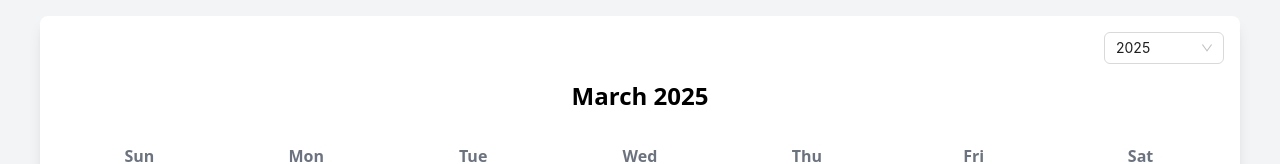
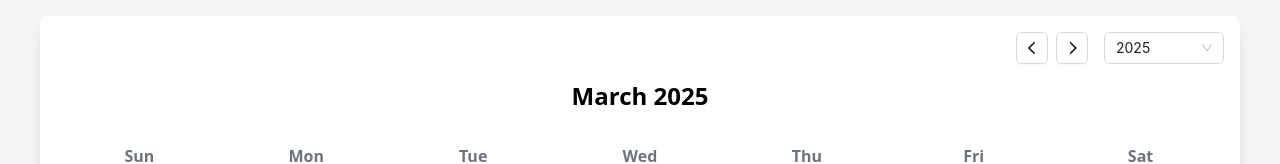
Before and after one commit to petera2c/social-calendar, a React (Create React App) app: page / in a window 1280 px wide. Shown: the top 164 px of the page. Built offline with nearby package versions, Linux system fonts and the light colour scheme.

Commit message:
Calendar header navigation working

```diff
--- a/src/components/CalendarHeader.tsx
+++ b/src/components/CalendarHeader.tsx
@@ -1,6 +1,11 @@
 import React from "react";
-import { Select } from "antd";
+import { Button, Select } from "antd";
 import { CalendarProps } from "../types/calendar";
+import { FontAwesomeIcon } from "@fortawesome/react-fontawesome";
+import {
+  faChevronLeft,
+  faChevronRight,
+} from "@fortawesome/free-solid-svg-icons";
 
 const { Option } = Select;
 
@@ -10,36 +15,32 @@ const CalendarHeader: React.FC<CalendarProps> = ({
   onNextMonth,
   onYearChange,
 }) => {
-  // Generate year options (e.g., ±10 years from current year)
+  // Generate year options (e.g., +10 years from current year)
   const currentYear = currentDate.year();
-  const years = Array.from({ length: 21 }, (_, i) => currentYear - 10 + i);
+  const years = Array.from({ length: 21 }, (_, i) => currentYear + i);
 
   return (
     <div className="mb-6">
       {/* Navigation Icons Above */}
-      <div className="flex justify-between items-center mb-4">
-        <div className="flex space-x-4">
-          <button
+      <div className="flex justify-end items-center mb-4 gap-4">
+        <div className="flex gap-2">
+          <Button
             onClick={onPrevMonth}
-            className="text-gray-600 hover:text-gray-800 text-xl"
             aria-label="Previous Month"
-          >
-            <i className="fas fa-angle-double-left"></i>
-          </button>
-          <button
+            icon={<FontAwesomeIcon icon={faChevronLeft} />}
+          />
+          <Button
             onClick={onNextMonth}
-            className="text-gray-600 hover:text-gray-800 text-xl"
             aria-label="Next Month"
-          >
-            <i className="fas fa-angle-double-right"></i>
-          </button>
+            icon={<FontAwesomeIcon icon={faChevronRight} />}
+          />
         </div>
         {/* Year Selector */}
         <Select
           value={currentYear}
           onChange={onYearChange}
           style={{ width: 120 }}
-          dropdownMatchSelectWidth={false}
+          popupMatchSelectWidth={false}
         >
           {years.map((year) => (
             <Option key={year} value={year}>
--- a/src/output.css
+++ b/src/output.css
@@ -653,6 +653,10 @@ video {
   justify-content: flex-start;
 }
 
+.justify-end {
+  justify-content: flex-end;
+}
+
 .justify-center {
   justify-content: center;
 }
@@ -671,6 +675,10 @@ video {
 
 .gap-px {
   gap: 1px;
+}
+
+.gap-4 {
+  gap: 1rem;
 }
 
 .space-x-4 > :not([hidden]) ~ :not([hidden]) {
@@ -740,6 +748,11 @@ video {
   background-color: rgb(226 232 240 / var(--tw-bg-opacity, 1));
 }
 
+.bg-red-500 {
+  --tw-bg-opacity: 1;
+  background-color: rgb(239 68 68 / var(--tw-bg-opacity, 1));
+}
+
 .p-6 {
   padding: 1.5rem;
 }
@@ -804,6 +817,11 @@ video {
   color: rgb(55 65 81 / var(--tw-text-opacity, 1));
 }
 
+.text-gray-400 {
+  --tw-text-opacity: 1;
+  color: rgb(156 163 175 / var(--tw-text-opacity, 1));
+}
+
 .shadow-lg {
   --tw-shadow: 0 10px 15px -3px rgb(0 0 0 / 0.1), 0 4px 6px -4px rgb(0 0 0 / 0.1);
   --tw-shadow-colored: 0 10px 15px -3px var(--tw-shadow-color), 0 4px 6px -4px var(--tw-shadow-color);
```
